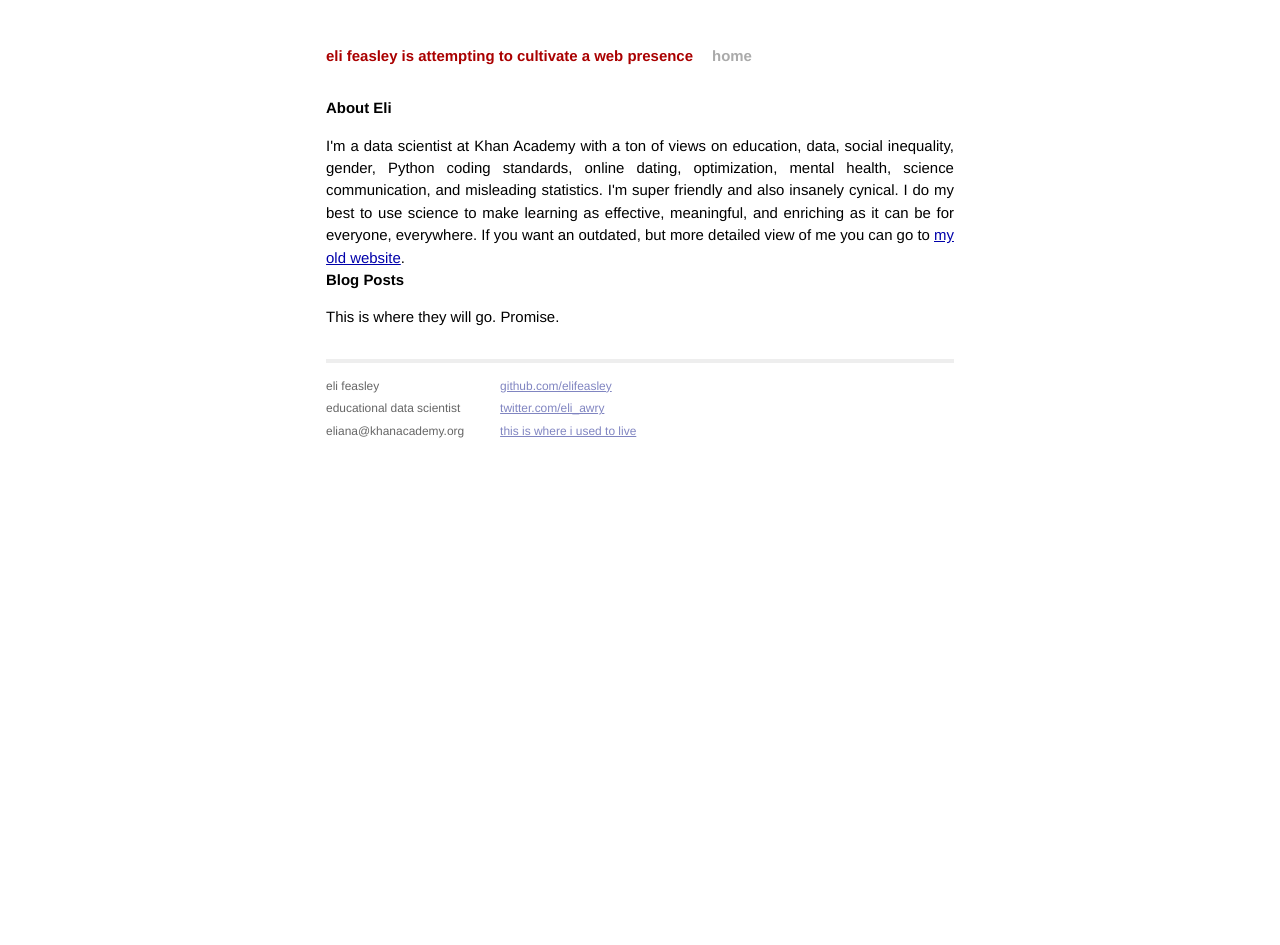
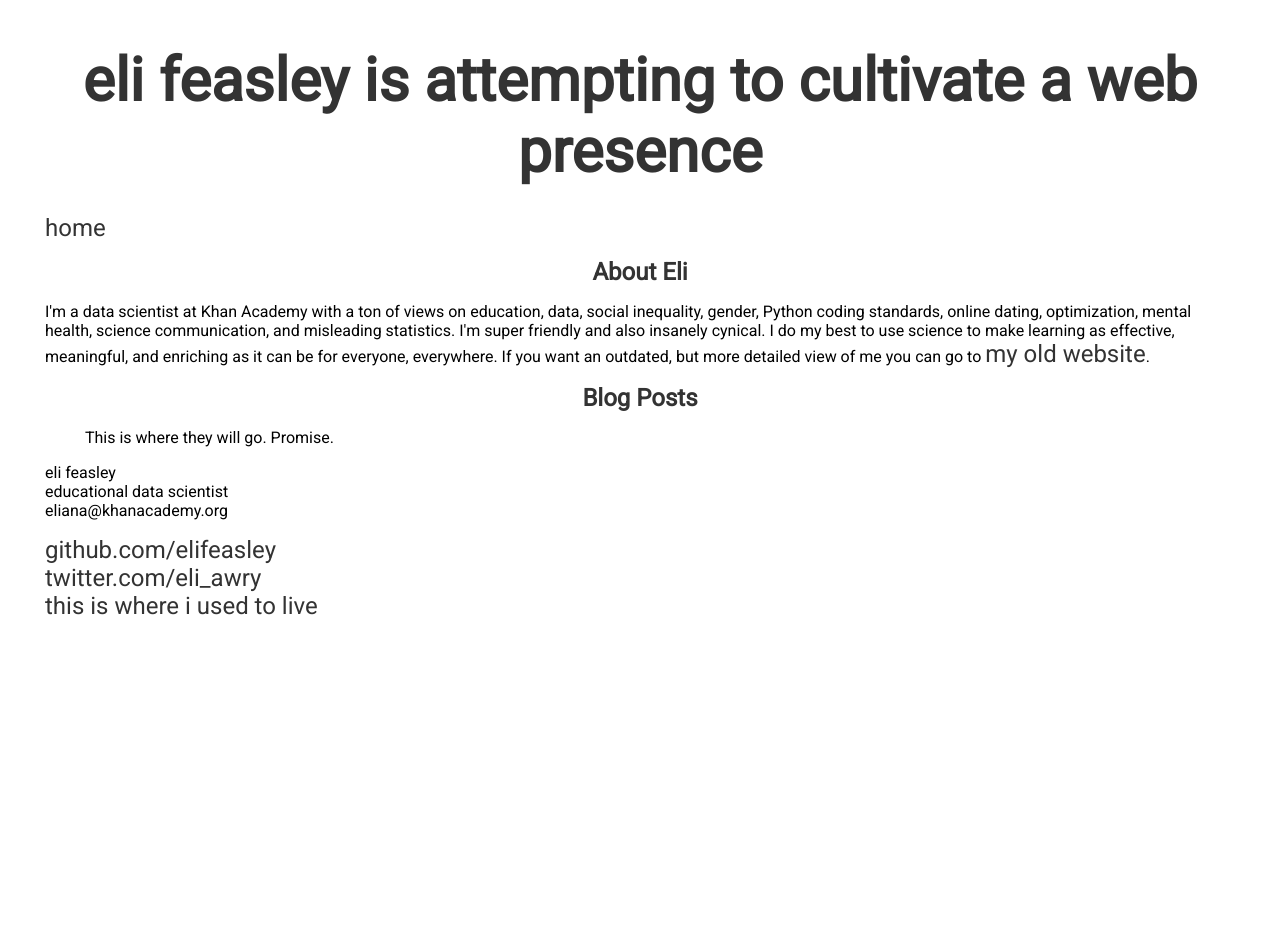
Before and after one commit to elifeasley/elifeasley.github.io, a Jekyll site: the page built from index.html, in a window 1280 px wide. Built offline with Jekyll 4.4.1, drawn with Linux system fonts in a browser that asks for light colours; Markdown is read by kramdown in place of the engine named in the settings; after the commit the page ends 900 px from its top, so only the background shows below that.

Commit message:
Update main.css
In the process of transitioning to new site.

```diff
--- a/css/main.css
+++ b/css/main.css
@@ -1,160 +1,271 @@
-/*****************************************************************************/
-/*
-/* Common
-/*
-/*****************************************************************************/
+/*Default*/
 
-/* Global Reset */
-* {
+@import url(https://fonts.googleapis.com/css?family=Roboto);
+
+html,
+body {
   margin: 0;
   padding: 0;
 }
 
-html, body { height: 100%; }
+body {
+  font-family: "Roboto", sans-serif;
+}
 
-body {
-  background-color: #FFF;
-  font: 13.34px Helvetica, Arial, sans-serif;
-  font-size: small;
+a,
+h1 {
+  font-size: 1.5em;
+  text-align: center;
+  color: #333;
+  text-decoration: none;
+}
+
+figure {
+  -webkit-margin-before: 0;
+  -webkit-margin-after: 0;
+  -webkit-margin-start: 0;
+  -webkit-margin-end: 0;
+}
+
+/* Layout Grid */
+
+.grid {
+    margin: 0 auto;
+    max-width: 1200px;
+    width: 100%;
+}
+
+.row {
+    min-height: 150px;
+    width: 100%;
+    display: flex;
+    align-items: center;
+    justify-content: center;
+}
+
+.col-1 {
+    width: 8.33%;
+}
+
+.col-2 {
+    width: 16.66%;
+}
+
+.col-3 {
+    width: 25%;
+}
+
+.col-4 {
+    width: 33.33%;
+}
+
+.col-5 {
+    width: 41.66%;
+}
+
+.col-6 {
+    width: 50%;
+}
+
+.col-7 {
+    width: 58.33%;
+}
+
+.col-8 {
+    width: 66.66%;
+}
+
+.col-9 {
+    width: 75%;
+}
+
+.col-10 {
+    width: 83.33%;
+}
+
+.col-11 {
+    width: 91.66%;
+}
+
+.col-12 {
+    width: 100%;
+}
+
+.name {
+  font-size: 5em;
+  color: #333;
+  margin: 0;
+  padding-left: 5%;
+  width: 100%;
+}
+
+.subtitle {
+  font-size: 2em;
+  color: #333;
+  padding-left: 15%;
+}
+
+.title {
+  font-size: 2.5em;
   text-align: center;
 }
 
-h1, h2, h3, h4, h5, h6 {
-  font-size: 100%; }
-
-h1 { margin-bottom: 1em; }
-p { margin: 1em 0; }
-
-a         { color: #00a; }
-a:hover   { color: #000; }
-a:visited { color: #a0a; }
-
-/*****************************************************************************/
-/*
-/* Home
-/*
-/*****************************************************************************/
-.posts {
-  list-style-type: none;
-  margin-bottom: 2em;
+.box {
+  min-height: 150px;
+  display: flex;
+  align-items: center;
+  justify-content: center;
 }
 
-.posts li {
-  line-height: 1.75em;
+/*Box and Row Colors*/
+.dark_blue {
+  background-color: #2a457a;
+  color: #efefef;
 }
 
-.posts span {
-  color: #aaa;
-  font-family: Monaco, "Courier New", monospace;
-  font-size: 80%;
+.light_blue {
+  background-color: #099dd9;
 }
 
-/*****************************************************************************/
-/*
-/* Site
-/*
-/*****************************************************************************/
-
-.site {
-  font-size: 115%;
-  text-align: justify;
-  width: 42em;
-  margin: 3em auto 2em;
-  line-height: 1.5em;
+.green {
+  background-color: #0c8542;
 }
 
-.header a {
-  font-weight: bold;
-  text-decoration: none;
+.lime {
+  background-color: rgb(179, 210, 52);
 }
 
-.title {
-  display: inline-block;
-  margin-bottom: 2em;
+.seafoam {
+  background-color: rgb(77, 190, 161);
 }
 
-.title a {
-  color: #a00;
+.red {
+  background-color: #ec1d3b;
 }
 
-.title a:hover {
-  color: #000;
+.orange {
+  background-color: #f79420;
+  text-align: center;
+  min-height: 150px;
+  display: block;
+}
+.purple {
+  background-color: purple;
 }
 
-.header a.extra {
-  color: #aaa;
-  margin-left: 1em;
+.bigimage {
+  width: 100%;
+  min-height: 204px;
+  display: block;
 }
 
-.header a.extra:hover {
-  color: #000;
+/*Social*/
+
+.social {
+  display: inline-block;
+  height: 100px;
+  width: 100px;
+  border-radius: 50%;
+  line-height: 100px;
+  overflow: scroll;
 }
 
-.meta {
-  color: #aaa;
+.twitter {
+  color: #55acee;
+  background-color: white;
 }
 
-.footer {
-  font-size: 80%;
-  color: #666;
-  border-top: 4px solid #eee;
-  margin-top: 2em;
-  overflow: hidden;
+.github {
+  background-color: #ffc09c;
+  color: #a03130;
 }
 
-.footer .contact {
-  float: left;
-  margin-right: 3em;
+.email {
+  background-color: #fb0006;
+  color: white;
 }
 
-.footer .contact a {
-  color: #8085C1;
+/*
+Header
+*/
+.logo {
+  max-height: 100px;
 }
 
-.footer .rss {
-  margin-top: 1.1em;
-  margin-right: -.2em;
-  float: right;
+
+/*
+Break points
+*/
+.container {
+  display: flex;
+  flex-wrap: wrap;
 }
 
-.footer .rss img {
-  border: 0;
+@media screen and (max-width: 451px) {
+  .col-1 {
+      width: 100%;
   }
 
-/*****************************************************************************/
-/*
-/* Posts
-/*
-/*****************************************************************************/
-
-/* standard */
-.post pre {
-  border: 1px solid #ddd;
-  background-color: #eef;
-  padding: 0 .4em;
+  .col-2 {
+      width: 100%;
   }
 
-.post ul, .post ol {
-  margin-left: 1.35em;
+  .col-3 {
+      width: 100%;
   }
 
-.post code {
-  border: 1px solid #ddd;
-  background-color: #eef;
-  padding: 0 .2em;
+  .col-4 {
+      width: 100%;
   }
 
-.post pre code {
-  border: none;
+  .col-5 {
+      width: 100%;
   }
 
-/* terminal */
-.post pre.terminal {
-  border: 1px solid #000;
-  background-color: #333;
-  color: #FFF;
+  .col-6 {
+      width: 100%;
   }
 
-.post pre.terminal code {
-  background-color: #333;
+  .col-7 {
+      width: 100%;
   }
+
+  .col-8 {
+      width: 100%;
+  }
+
+  .col-9 {
+      width: 100%;
+  }
+
+  .col-10 {
+      width: 100%;
+  }
+
+  .col-11 {
+      width: 100%;
+  }
+
+  .col-12 {
+      width: 100%;
+  }
+
+  .row {
+    display: initial;
+  }
+
+  .name {
+    font-size: 3em;
+    text-align: center;
+  }
+
+  .subtitle {
+    font-size: 1em;
+  }
+}
+
+@media screen and (min-width: 1000px) {
+  body {
+    margin: 45px;
+  }
+}
```
Lines whose indentation alone changed are shown as unchanged.
